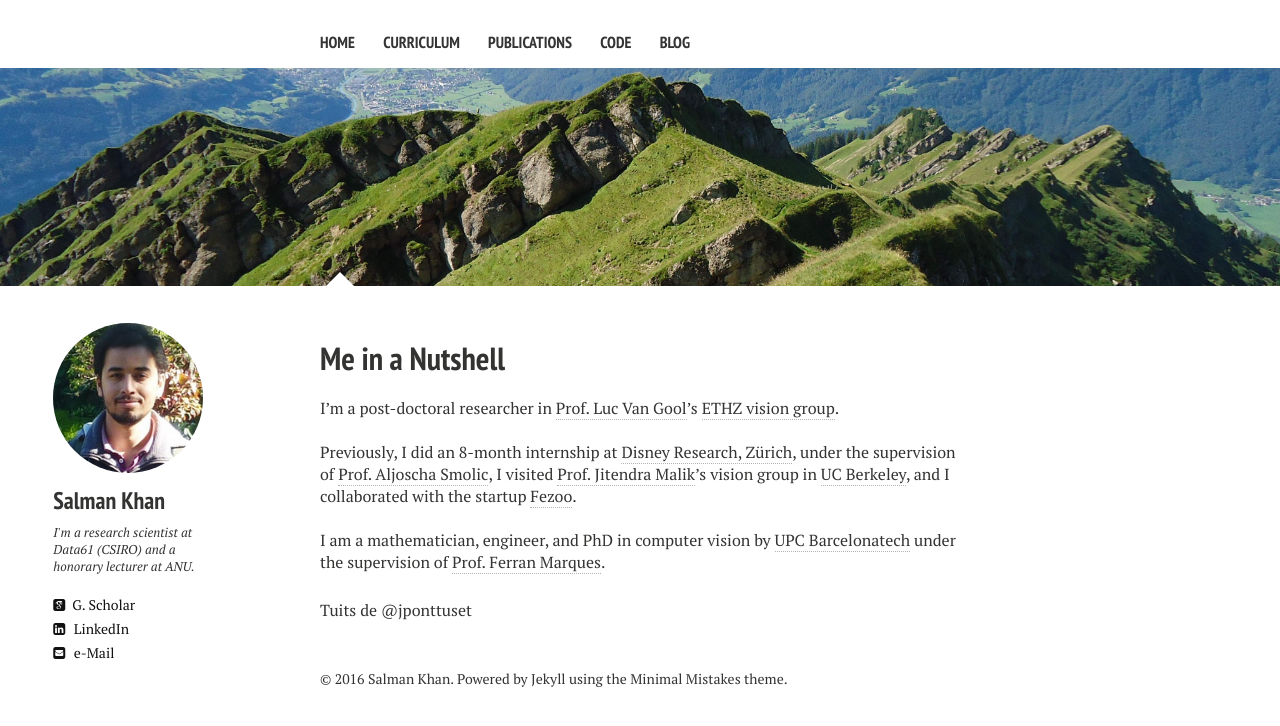
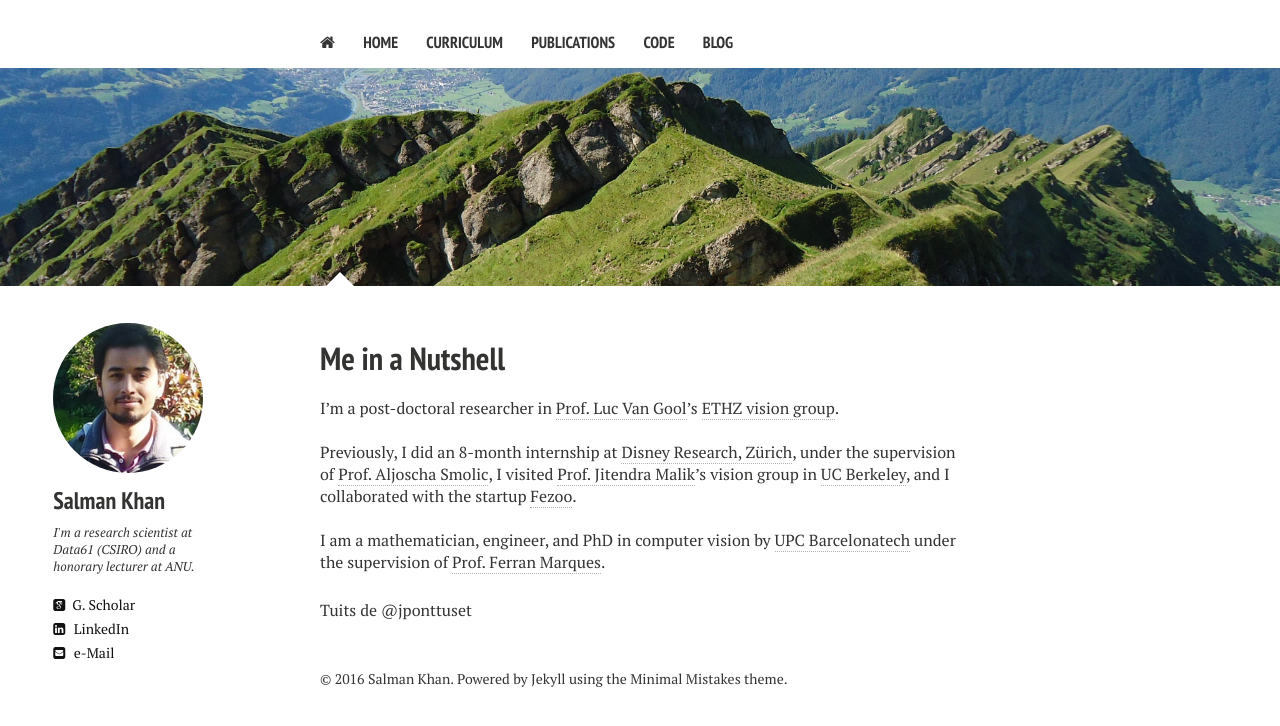
Before and after one commit to awaisrauf/salman-h-khan.github.io, a Jekyll site: the page built from index.md, in a window 1280 px wide. Shown: the top 726 px of the page. Built offline with Jekyll 4.4.1, drawn with Linux system fonts in a browser that asks for light colours; nearby versions of some CDN libraries; comment, search, counter and statistics services are not loaded.

Commit message:
Update _navigation.html

```diff
--- a/_includes/_navigation.html
+++ b/_includes/_navigation.html
@@ -5,6 +5,7 @@
 	<div class="top-navigation">
 		<nav role="navigation" id="site-nav" class="nav">
 		    <ul>
+		    	<li><a href="/"><i class="fa fa-home"></i></a></li>
 		        {% for link in site.links %}
 				<li><a href="{% if link.external %}{{ link.url }}{% else %}{{ site.url }}{{ link.url }}{% endif %}" {% if link.external %}target="_blank"{% endif %}>{{ link.title }}</a></li>
 		        {% endfor %}
```
